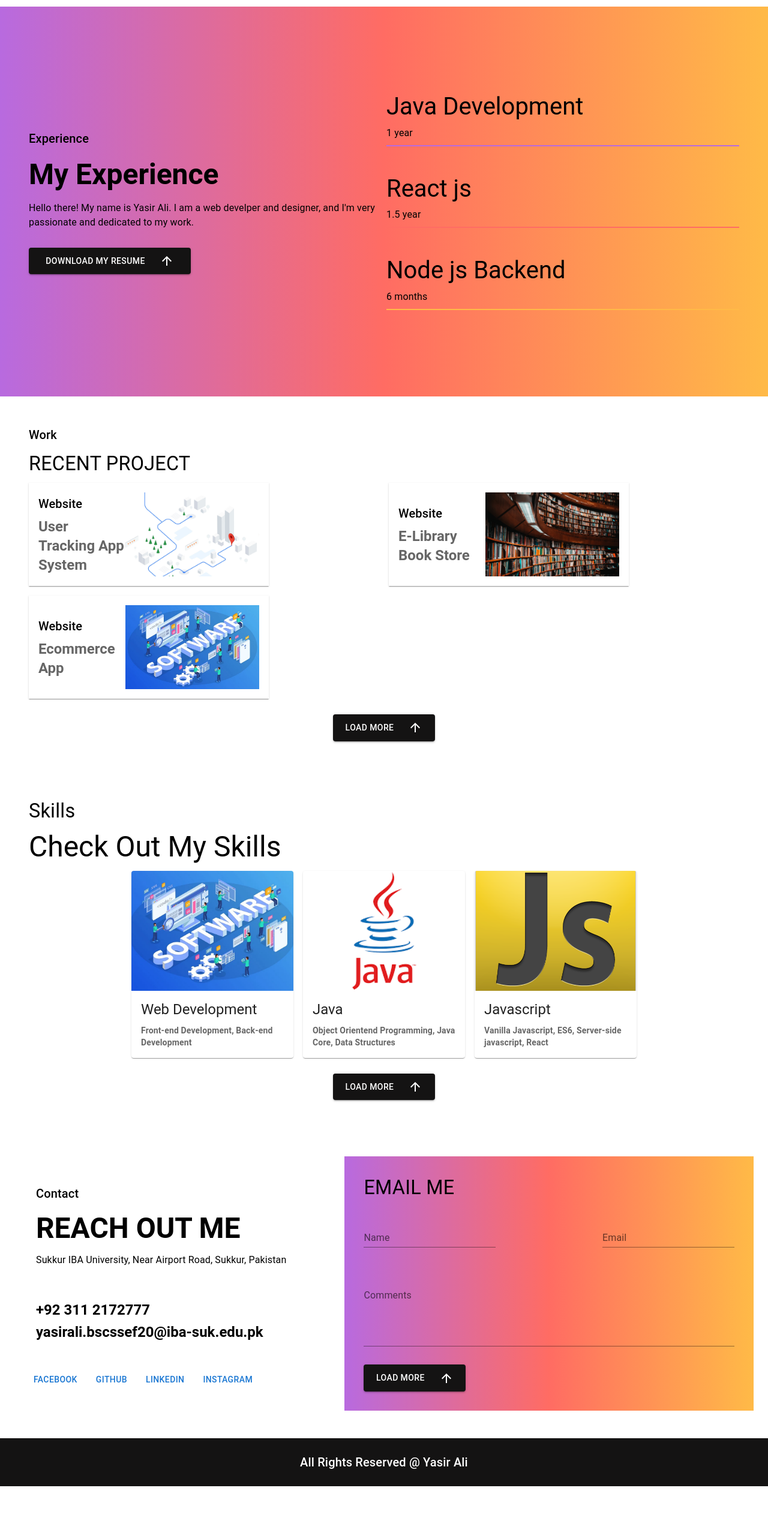
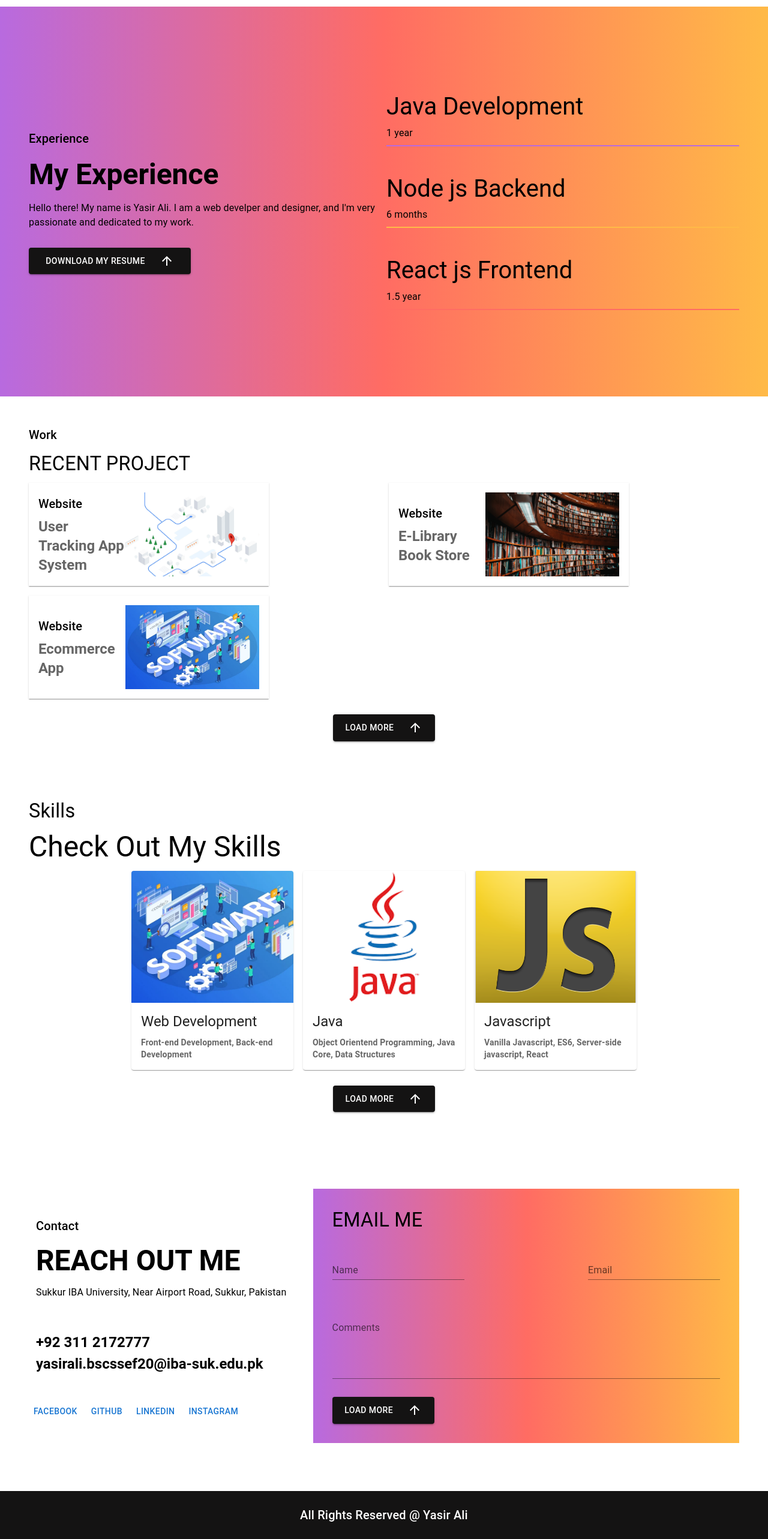
Before and after one commit to Yasir-ali-dev/portfolio, a React (Create React App) app in the folder frontend/: page / in a window 1280 px wide. Shown: the part 1560-4126 px from the top of the page at 60% size. Before the commit the page ends 4038 px from the top, so only its background shows below. Built offline with nearby package versions, Linux system fonts and the light colour scheme.

Commit message:
few responisive features add

```diff
--- a/frontend/src/pages/Contact.jsx
+++ b/frontend/src/pages/Contact.jsx
@@ -10,8 +10,10 @@ const Contact = () => {
       alignItems={"center"}
       justifyContent={"center"}
       direction={{md:"row", xs:"column" , lg:"row",sm:"column"}}
+      padding={{md:"3em", sm:"1.5em",xs:"1em", lg:"3em"}}
+      paddingY={{md:"5em", sm:"2em",xs:"1em", lg:"5em"}}
     >
-      <Box padding={{md:"3em", sm:"1.5em",xs:"1em", lg:"3em"}} paddingY={{md:"5em", sm:"2em",xs:"1em", lg:"5em"}} flex={1}>
+      <Box   flex={1}>
         <Box display={"flex"} flexDirection={"column"} gap={1.7} padding={1.5}>
             <Typography variant='h6'>Contact</Typography>
             <Typography variant='h3' fontWeight={"bolder"} >REACH OUT ME</Typography>
@@ -21,14 +23,14 @@ const Contact = () => {
             <Typography fontWeight={"bolder"} variant='h5'>+92 311 2172777</Typography>
             <Typography fontWeight={"bolder"} variant='h5'>yasirali.bscssef20@iba-suk.edu.pk</Typography>
         </Box>
-        <ButtonGroup sx={{gap:2}} padding={2}>
+        <ButtonGroup sx={{gap:1}} padding={2}>
             <Button variant='text' >FACEBOOK</Button>
             <Button variant='text'>GITHUB</Button>
             <Button variant='text'>LINKEDIN</Button>
             <Button variant='text'>INSTAGRAM</Button>
         </ButtonGroup>
       </Box>
-      <Box  padding={"1.5em"} flex={1.5}>
+      <Box  flex={1.5}>
         <Box className="form" padding={"2em"}>
            <Typography variant='h4'>EMAIL ME</Typography>
            <form className='email-form'>
--- a/frontend/src/pages/Experience.jsx
+++ b/frontend/src/pages/Experience.jsx
@@ -42,9 +42,11 @@ const Experience = () => {
       <Box
         flex={1}
         display={"flex"}
-        flexDirection={{md:"column", xs:"column" , lg:"column",sm:"row"}}
+        flexDirection={{md:"column", xs:"row" , lg:"column",sm:"row"}}
         gap={{md:2, xs: 1 , lg:2,sm:2}}
         paddingY={{md:2, xs:2 , lg:2,sm:4}}
+        flexWrap={"wrap"}
+        justifyContent={"center"}
       >
           <Box paddingY={2} gap={1} display={"flex"} flexDirection={"column"}>
             <Typography
@@ -53,19 +55,20 @@ const Experience = () => {
             <Typography variant='body1'>1 year</Typography>
             <hr color='#B86ADF'/>
           </Box>
-          <Box paddingY={2} gap={1} display={"flex"} flexDirection={"column"}>
-            <Typography
-              fontSize={{sm:30,xs:20,md:35,lg:40,xl:45}}
-              variant='h3'>React js</Typography>
-            <Typography variant='body1'>1.5 year</Typography>
-            <hr color='#FF6C63'/>
-          </Box>
+
           <Box paddingY={2} gap={1} display={"flex"} flexDirection={"column"}>
             <Typography
               fontSize={{sm:30,xs:20,md:35,lg:40,xl:45}}
               variant='h3'>Node js Backend</Typography>
             <Typography variant='body1'>6 months</Typography>
             <hr color='#FFBA47'/>
+          </Box>
+          <Box paddingY={2} gap={1} display={"flex"} flexDirection={"column"}>
+            <Typography
+              fontSize={{sm:30,xs:20,md:35,lg:40,xl:45}}
+              variant='h3'>React js Frontend </Typography>
+            <Typography variant='body1'>1.5 year</Typography>
+            <hr color='#FF6C63'/>
           </Box>
       </Box>
 
--- a/frontend/src/pages/Skills.jsx
+++ b/frontend/src/pages/Skills.jsx
@@ -26,11 +26,11 @@ const Skills = () => {
         flexDirection={"row"}
         flexWrap={"wrap"}
       >
-      <Card sx={{ maxWidth: 270 }}>
+      <Card sx={{ maxWidth:{ md: 270 , lg: 270 ,sm:270, xs:350 , xl:400} }}>
         <CardActionArea>
           <CardMedia
             component="img"
-            height="200"
+            height={220}
             image={require("../assets/software.webp")}
             alt="green iguana"
             />
@@ -45,11 +45,11 @@ const Skills = () => {
         </CardActionArea>
         </Card>
 
-        <Card sx={{ maxWidth: 270 }}>
+        <Card sx={{ maxWidth:{ md: 270 , lg: 270 ,sm:270, xs:350 , xl:400} }}>
         <CardActionArea>
           <CardMedia
             component="img"
-            height="200"
+            height={220}
             image={require("../assets/java2.png")}
             alt="green iguana"
             />
@@ -63,11 +63,11 @@ const Skills = () => {
             </CardContent>
         </CardActionArea>
         </Card>
-        <Card sx={{ maxWidth: 270 }}>
+        <Card sx={{ maxWidth:{ md: 270 , lg: 270 ,sm:270, xs:350 , xl:400} }}>
         <CardActionArea>
           <CardMedia
             component="img"
-            height="200"
+            height={220}
             image={require("../assets/js.png")}
             alt="green iguana"
             />
```
